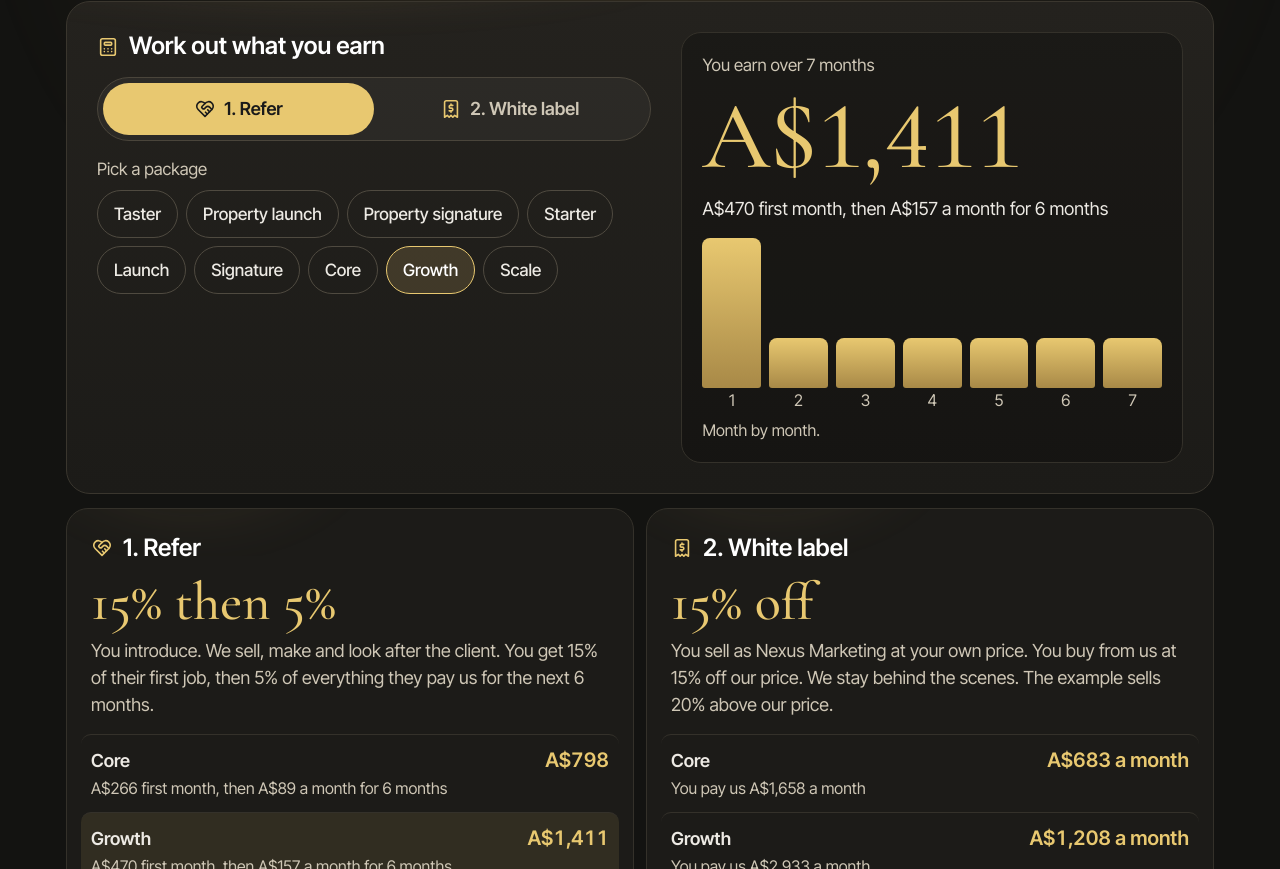
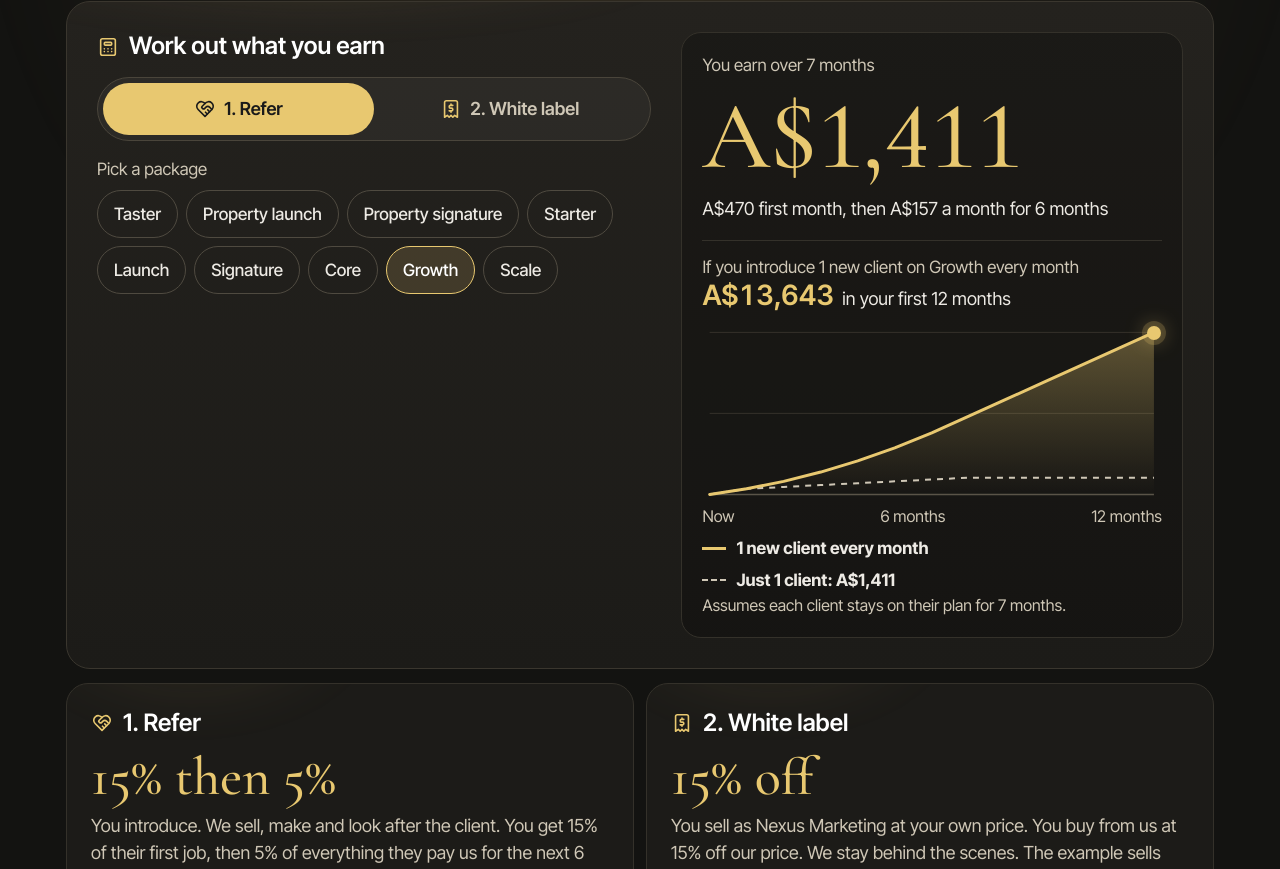
Before and after one commit to D43-GIT/aurian-nexus-r9m4x, a plain HTML site: page index.html in a window 1280 px wide. Shown: the part 3255-4124 px from the top of the page. Drawn offline with Linux system fonts and the light colour scheme.

Commit message:
Earnings graph now climbs: running total over 12 months if you introduce 1 new client every month, 1 client dashed
Brandon 19 Nov 12:30am: the graph looked flat. Only the earnings graph changes. Same deal maths: 15% of the first month or job, then 5% for 6 months on monthly plans, before GST.

Co-Authored-By: Claude Opus 5.5 <noreply@anthropic.com>

```diff
--- a/index.html
+++ b/index.html
@@ -253,11 +253,24 @@ h3.group + .sub{margin-top:4px;color:var(--small);font-size:18px}
 .out .num small{font:500 19px "Inter Tight",sans-serif;color:var(--bone2);margin-left:6px;letter-spacing:0}
 .out .say{font-size:18px;color:var(--bone)}
 .out .fine{font-size:16px;color:var(--bone2)}
-.bars{display:grid;grid-template-columns:repeat(7,1fr);gap:8px;align-items:end;height:150px;margin-top:6px}
-.bars i{display:block;height:calc(var(--h,0) * 100%);min-height:4px;border-radius:8px 8px 3px 3px;background:linear-gradient(180deg,var(--gold2),var(--goldhover));transition:height 1100ms var(--ease),opacity 900ms var(--ease);transition-delay:calc(var(--n,0) * 70ms)}
-.bars i.zero{opacity:.18}
-.js .calc.rv:not(.in) .bars i{height:0}
-.barlab{display:grid;grid-template-columns:repeat(7,1fr);gap:8px;text-align:center;font-size:16px;color:var(--bone2)}
+/* earnings graph (19 Nov): running total over 12 months, 1 new client a month, 1 client dashed */
+.gk{font-size:17px;color:var(--bone2);margin-top:8px;padding-top:14px;border-top:1px solid #34312A}
+.gbig{font-size:18px;color:var(--bone)}
+.gbig b{font:600 28px/1.1 "Inter Tight",sans-serif;color:var(--gold2);font-variant-numeric:tabular-nums;margin-right:4px}
+.chart{position:relative;height:180px;margin-top:6px}
+.chart svg{display:block;width:100%;height:100%;clip-path:inset(0 0 0 0);transition:clip-path 1600ms var(--ease)}
+.js .calc.rv:not(.in) .chart svg,.chart.redraw svg{clip-path:inset(0 100% 0 0);transition:none}
+.chart .gl{fill:none;stroke:#34312A;stroke-width:1;vector-effect:non-scaling-stroke}
+.chart .gb{fill:none;stroke:#5a5448;stroke-width:1.5;vector-effect:non-scaling-stroke}
+.chart .ga{fill:url(#gfill);stroke:none}
+.chart .gm{fill:none;stroke:var(--gold2);stroke-width:3;stroke-linejoin:round;stroke-linecap:round;vector-effect:non-scaling-stroke}
+.chart .g1{fill:none;stroke:var(--bone2);stroke-width:2;stroke-dasharray:6 6;stroke-linejoin:round;vector-effect:non-scaling-stroke}
+.gdot{position:absolute;left:98.333%;top:8%;width:14px;height:14px;margin:-7px 0 0 -7px;border-radius:50%;background:var(--gold2);box-shadow:0 0 0 5px rgba(232,200,112,.2),0 0 20px rgba(232,200,112,.65);transition:opacity 1000ms var(--ease) 1200ms}
+.js .calc.rv:not(.in) .gdot,.chart.redraw .gdot{opacity:0;transition:none}
+.rm .chart svg,.rm .gdot{transition:none}
+.gx{display:flex;justify-content:space-between;font-size:16px;color:var(--bone2);margin-top:6px}
+.legend .sw{width:24px;height:0;border-radius:0;background:none;border-top:3px solid var(--gold2)}
+.legend .sw.d{border-top:2px dashed var(--bone2)}
 .viz[hidden]{display:none}
 .splitbar{display:flex;height:58px;border-radius:14px;overflow:hidden;margin-top:6px;background:var(--gold2)}
 .splitbar .us{width:calc(var(--u,.7) * 100%);background:#4a463c;transition:width 1100ms var(--ease)}
@@ -489,9 +502,19 @@ footer .who{font-size:18px;color:var(--ink)}
         <div class="num"><span id="big">A$1,411</span><small id="unit"></small></div>
         <p class="say" id="say">A$470 first month, then A$157 a month for 6 months</p>
         <div class="viz" id="vref">
-          <div class="bars" aria-hidden="true"><i style="--n:0;--h:1"></i><i style="--n:1;--h:0.3333"></i><i style="--n:2;--h:0.3333"></i><i style="--n:3;--h:0.3333"></i><i style="--n:4;--h:0.3333"></i><i style="--n:5;--h:0.3333"></i><i style="--n:6;--h:0.3333"></i></div>
-          <div class="barlab" aria-hidden="true"><span>1</span><span>2</span><span>3</span><span>4</span><span>5</span><span>6</span><span>7</span></div>
-          <p class="fine" style="margin-top:6px">Month by month.</p>
+          <p class="gk" id="gk">If you introduce 1 new client on Growth every month</p>
+          <p class="gbig"><b id="gtot">A$13,643</b> in your first 12 months</p>
+          <div class="chart" aria-hidden="true">
+            <svg viewBox="0 0 120 100" preserveAspectRatio="none" focusable="false">
+              <defs><linearGradient id="gfill" x1="0" y1="0" x2="0" y2="1"><stop offset="0" stop-color="#E8C870" stop-opacity=".34"/><stop offset="1" stop-color="#E8C870" stop-opacity="0"/></linearGradient></defs>
+              <path class="gl" d="M2 8H118M2 53H118"/><path class="gb" d="M2 98H118"/>
+              <path class="ga" id="garea" d="M2.00 98.00 L11.67 94.90 L21.33 90.76 L31.00 85.59 L40.67 79.38 L50.33 72.14 L60.00 63.86 L69.67 54.55 L79.33 45.24 L89.00 35.93 L98.67 26.62 L108.33 17.31 L118.00 8.00 L118 98 L2 98 Z"/><path class="g1" id="gone" d="M2.00 98.00 L11.67 94.90 L21.33 93.86 L31.00 92.83 L40.67 91.79 L50.33 90.76 L60.00 89.72 L69.67 88.69 L79.33 88.69 L89.00 88.69 L98.67 88.69 L108.33 88.69 L118.00 88.69"/><path class="gm" id="gmany" d="M2.00 98.00 L11.67 94.90 L21.33 90.76 L31.00 85.59 L40.67 79.38 L50.33 72.14 L60.00 63.86 L69.67 54.55 L79.33 45.24 L89.00 35.93 L98.67 26.62 L108.33 17.31 L118.00 8.00"/>
+            </svg>
+            <span class="gdot"></span>
+          </div>
+          <div class="gx" aria-hidden="true"><span>Now</span><span>6 months</span><span>12 months</span></div>
+          <div class="legend"><span><i class="sw"></i><b>1 new client every month</b></span><span><i class="sw d"></i><b id="glo">Just 1 client: A$1,411</b></span></div>
+          <p class="fine" id="gnote">Assumes each client stays on their plan for 7 months.</p>
         </div>
         <div class="viz" id="vwl" hidden>
           <div class="splitbar" aria-hidden="true" style="--u:0.7083"><span class="us"></span><span class="kp"></span></div>
@@ -649,7 +672,9 @@ $$('.glow,.card,.tile').forEach(function(el){var tilt=el.hasAttribute('data-tilt
   el.addEventListener('pointerleave',function(){el.style.setProperty('--rx','0deg');el.style.setProperty('--ry','0deg')})});
 
 /* calculator */
-var mode='refer',pk='Growth',mk=20,shown=0,anim=0,tt=0,first=true,big=$('#big');
+var mode='refer',pk='Growth',mk=20,shown=0,anim=0,tt=0,first=true,big=$('#big'),gd='';
+var GNOTE_M="Assumes each client stays on their plan for 7 months.",GNOTE_O="Counts each first job only. Any more work they buy adds 5% on top.";
+function gpath(v,top){return 'M'+v.map(function(y,i){return (2+i/12*116).toFixed(2)+' '+(98-y/top*90).toFixed(2)}).join(' L')}
 function tween(to){clearTimeout(tt);cancelAnimationFrame(anim);if(reduce||first){first=false;big.textContent=money(to);shown=to;return}var from=shown,t0=0;
   function f(t){if(!t0)t0=t;var k=Math.min(1,(t-t0)/1000),e=1-Math.pow(1-k,4);big.textContent=money(k>=1?to:from+(to-from)*e);if(k<1)anim=requestAnimationFrame(f);else shown=to}
   anim=requestAnimationFrame(f);tt=setTimeout(function(){cancelAnimationFrame(anim);big.textContent=money(to);shown=to},1400)}
@@ -662,7 +687,11 @@ function calc(){var p=PACK[pk],mon=MONTHLY.indexOf(pk)>-1,unit=mon?' a month':''
   if(mode==='refer'){var e=p/1.1,a=e*.15,b=e*.05;
     if(mon){tween(a+6*b);$('#k').textContent='You earn over 7 months';$('#unit').textContent='';$('#say').textContent=money(a)+' first month, then '+money(b)+' a month for 6 months'}
     else{tween(a);$('#k').textContent='You earn on the first job';$('#unit').textContent='';$('#say').textContent='15% of this first job, then 5% of any more work for 6 months'}
-    $$('.bars i').forEach(function(i,n){var h=n===0?1:(mon?b/a:0);i.style.setProperty('--h',h);i.classList.toggle('zero',h===0)})}
+    var many=[0],one=[0],tm=0,to=0;for(var n=1;n<=12;n++){tm+=a+(mon?b*Math.min(n-1,6):0);to+=n===1?a:(mon&&n<=7?b:0);many.push(tm);one.push(to)}
+    var gm=gpath(many,tm);$('#gmany').setAttribute('d',gm);$('#garea').setAttribute('d',gm+' L118 98 L2 98 Z');$('#gone').setAttribute('d',gpath(one,tm));
+    $('#gk').textContent='If you introduce 1 new client on '+pk+' every month';$('#gtot').textContent=money(tm);$('#glo').textContent='Just 1 client: '+money(to);
+    $('#gnote').textContent=mon?GNOTE_M:GNOTE_O;
+    if(gd&&gd!==pk&&!reduce){var ch=$('.chart');ch.classList.add('redraw');void ch.offsetWidth;ch.classList.remove('redraw')}gd=pk}
   else{var pay=p*.85,cl=p*(1+mk/100),keep=cl-pay;
     tween(keep);$('#k').textContent='You keep';$('#unit').textContent=unit;
     $('#say').textContent='Your client pays you '+money(cl)+unit+'.';
```
